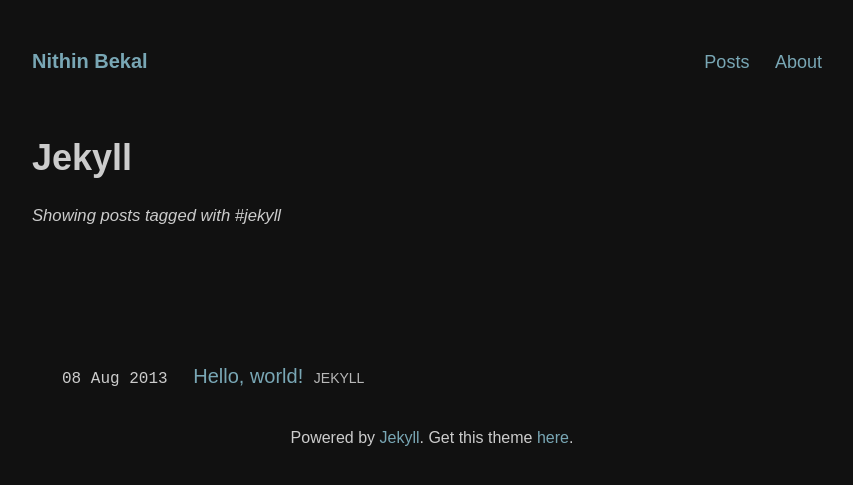
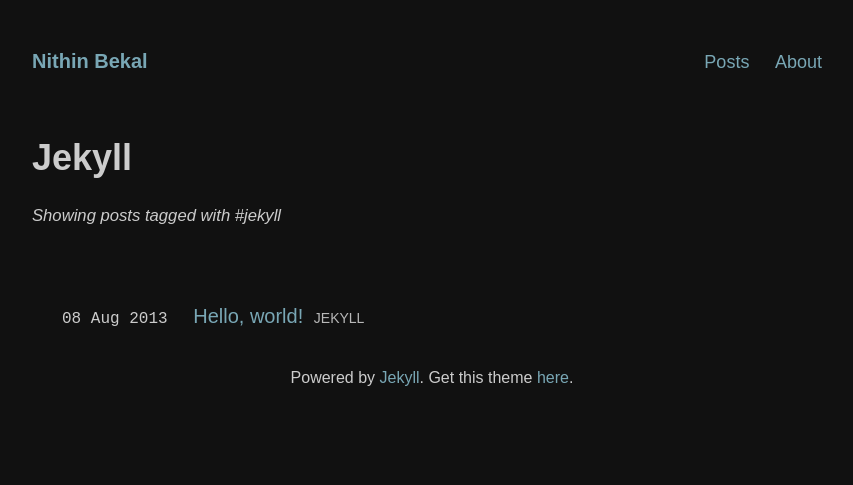
Before and after one commit to nithinbekal/nithinbekal.github.io, a Jekyll site: the page built from categories/jekyll.md, in a window 1280 px wide. Shown: the top 485 px of the page, without its empty margins (208-1061 px from the left). Built offline with Jekyll 4.4.1, drawn with Linux system fonts in a browser that asks for light colours.

Commit message:
Remove empty space in category page

```diff
--- a/_layouts/category.html
+++ b/_layouts/category.html
@@ -5,15 +5,10 @@ layout: default
 <div class='post page'>
   <h1 class='title'>{{ page.title }}</h2>
   <p><small><i>Showing posts tagged with #{{ page.category }}</i></small></p>
-
-  <div class='content'>
-  {{ content }}
-  </div>
-
 </div>
 
 <div class='posts'>
-  <div class='post-listing'>
+  <div class='post-listing category-post-listing'>
     <ul>
       {% for post in site.posts %}
         {% if post.categories contains page.category %}
```
